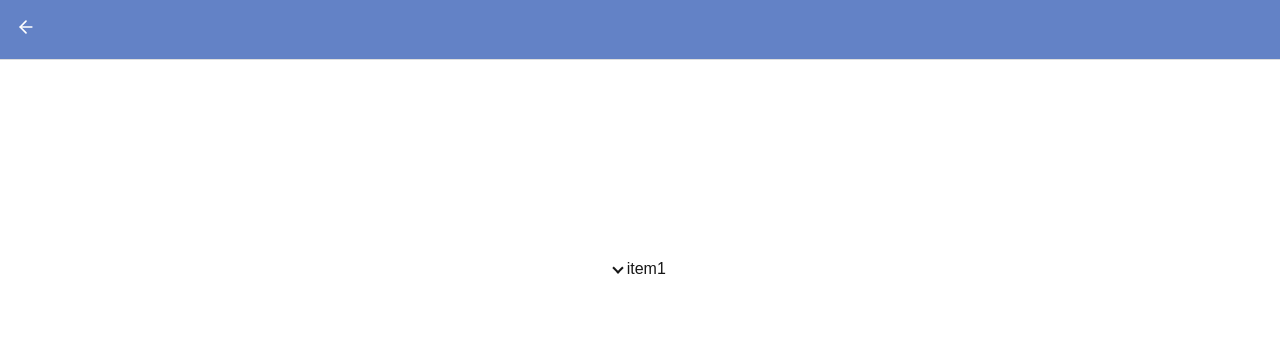
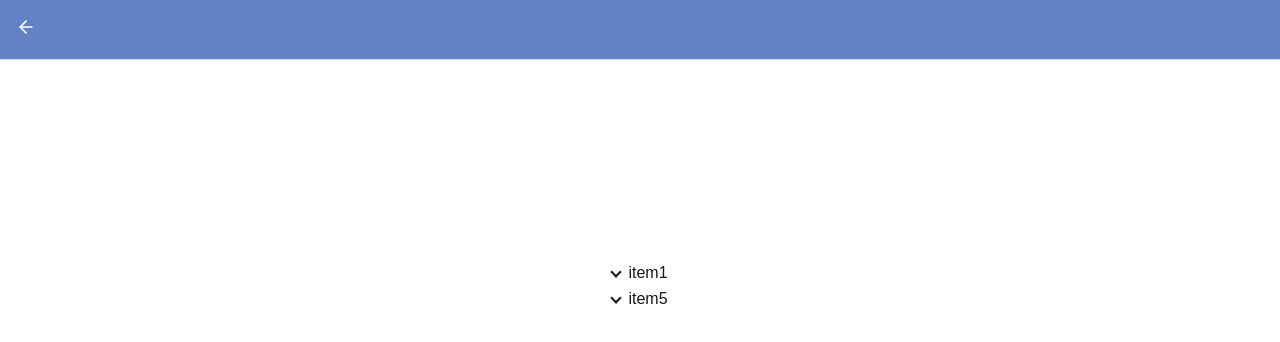
Before and after one commit to sushma-priyadharssini/react-ui-coding, a Next.js app: page /projects/folder-structure in a window 1280 px wide. Shown: the top 342 px of the page. Built offline with nearby package versions, Linux system fonts and the light colour scheme.

Commit message:
style fix in folder structure

```diff
--- a/src/libs/folder-structure/data.js
+++ b/src/libs/folder-structure/data.js
@@ -1,5 +1,7 @@
 const items = [
     { id: 1, name: "item1", parentId: null },
+    { id: 5, name: "item5", parentId: null },
+    { id: 6, name: "item6", parentId: 5 },
     { id: 2, name: "item2", parentId: 1 },
     { id: 3, name: "item3", parentId: 1 },
     { id: 4, name: "item4", parentId: 2 },
--- a/src/libs/folder-structure/folder-structure.js
+++ b/src/libs/folder-structure/folder-structure.js
@@ -9,16 +9,21 @@ function Folder({ data }) {
   return (
     <div>
       <div onClick={() => setExpand(!expand)}>
-        {data.children.length > 0 && <span
-          aria-hidden={true}
-          className={`${styles.accordionIcon} ${expand ? styles.accordionIconFlipped : ""}`}
-        />
-        }
-        <span> {data.name} </span>
+        <div className={styles.itemContainer}>
+          {data.children.length > 0 && <div className={styles.iconContainer}>
+            <span
+              aria-hidden={true}
+              className={`${styles.accordionIcon} ${expand ? styles.accordionIconFlipped : ""}`}
+            />
+          </div>
+          }
+          <span> {data.name} </span>
+        </div>
+
       </div>
       {data.children && (
         <div
-          style={{ display: expand ? "block" : "none", paddingLeft: "10px" }}
+          style={{ display: expand ? "block" : "none", paddingLeft: "20px" }}
         >
           {data.children.map((i) => {
             return <Folder key={i.name} data={i} />;
--- a/src/libs/folder-structure/folder.module.css
+++ b/src/libs/folder-structure/folder.module.css
@@ -1,3 +1,12 @@
+.itemContainer {
+  display: flex;
+  padding: 4px;
+}
+
+.iconContainer {
+  padding-right: 8px;
+}
+
 .accordionIcon {
   border: solid currentcolor;
   border-width: 0 2px 2px 0;
```
